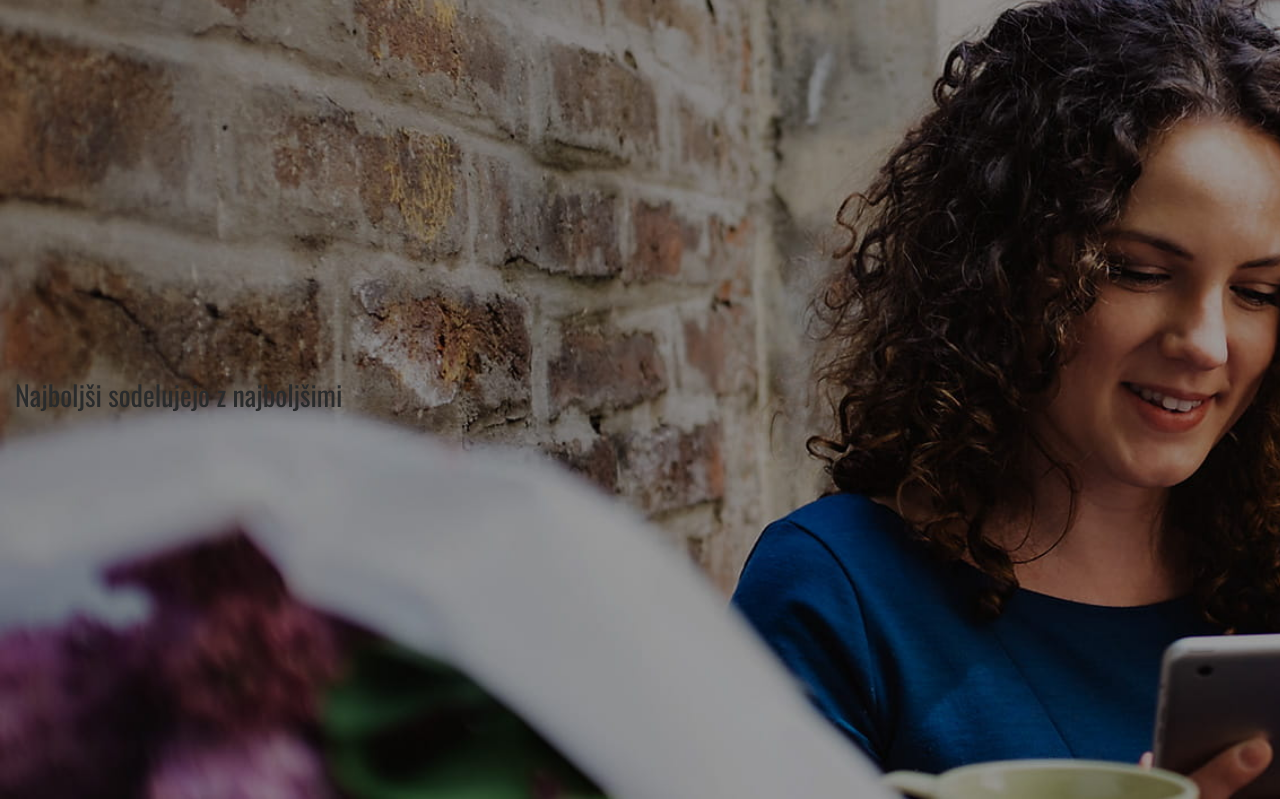
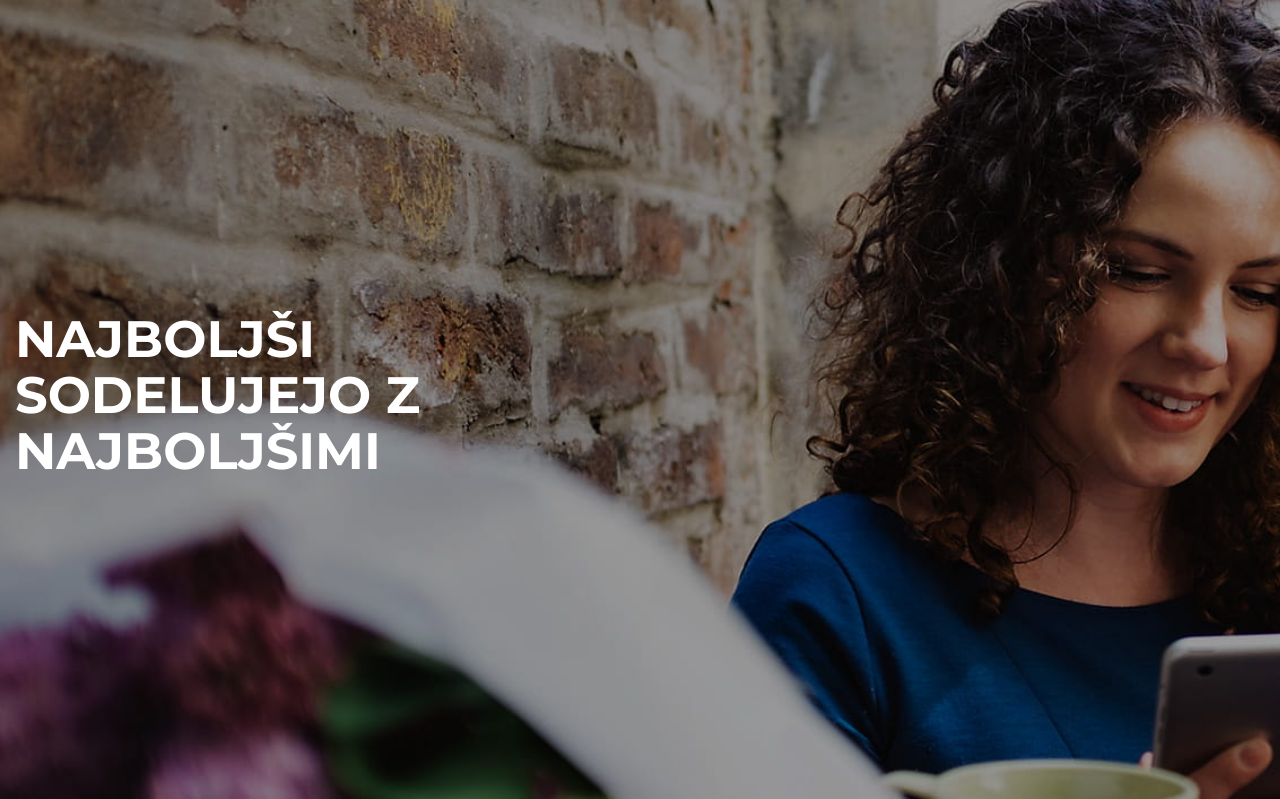
Before and after one commit to intaxigroup/intaxi, a PHP site: page / in a window 1280 px wide. Shown: the part 2401-3200 px from the top of the page. Run offline with PHP 8.4, Linux system fonts and the light colour scheme; some libraries are stand-ins or nearby versions.

Commit message:
edit all css code

```diff
--- a/css/scss/modules/_variables.scss
+++ b/css/scss/modules/_variables.scss
@@ -7,3 +7,14 @@ $height: 100vh;
 $Oswald: 'Oswald', sans-serif;
 $Montserrat: 'Montserrat', sans-serif;
 $fa: 'FontAwesome';
+
+@mixin placeholder {
+  ::-webkit-input-placeholder {@content}
+  :-moz-placeholder           {@content}
+  ::-moz-placeholder          {@content}
+  :-ms-input-placeholder      {@content}
+}
+
+@include placeholder {
+    color: #fff;
+}
--- a/css/scss/style.scss
+++ b/css/scss/style.scss
@@ -229,5 +229,119 @@ a{
 	&.company{
 		background: url("../img/bg/podjetja.jpg") no-repeat;
 		background-size: cover;
+		color: #fff;
+		font-family: $Montserrat;
+		h3{
+			text-align: left;
+			text-transform: uppercase;
+			font-size: 4vw;
+			font-weight: 700;
+			&.vw{
+				text-align: center;
+			}
+		}
+		p{
+			display: block;
+			margin-left: 100px;
+			font-size: 18px;
+		}
+		@include placeholder {
+			color: #fff;
+			font-family: $Montserrat;
+			font-weight: 100;
+		}
+		form{
+			width: 500px;
+			margin: 0 auto;
+			background: rgba(255, 255, 255, 0.15);
+			padding: 35px 15px 15px 50px;
+			text-align: left;
+		}
+		form input{
+			background: transparent;
+			border: none;
+			border-bottom: 1px solid #fff;
+			width: 400px;
+			/* color: #aa53ce; */
+			color: #fff;
+			font-size: 18px;
+			margin: 10px;
+			font-family: $Montserrat;
+			font-weight: 100;
+		}
+
+		form input:focus,
+		form textarea:focus{
+			outline: none;
+		}
+
+		form textarea{
+			background: rgba(255, 255, 255, 0.1);
+			border: none;
+			width: 400px;
+		}
+		form input[type=submit]{
+			background: #df04ff;
+			border: none;
+			font-weight: 700;
+			color: #fff;
+			padding: 15px;
+		}
+		form input[type=submit]:hover{
+			background: #aa04ff;
+		}
 	}
 }
+
+
+/* ALL */
+/* arrows input number */
+input::-webkit-outer-spin-button,
+input::-webkit-inner-spin-button{
+	-webkit-appearance: none;
+}
+input::-moz-outer-spin-button,
+input::-moz-inner-spin-button{
+	-moz-appearance: none;
+}
+input::-o-outer-spin-button,
+input::-o-inner-spin-button {
+   -o-appearance: none;
+}
+
+.gallery{
+	width: 100vw;
+	background: rgba(255,255,255, 1);
+	margin: 0;
+	margin: 0 -15px -20px;
+}
+.gallery-cell {
+	width: 20%;
+ 	height: 100px;
+ 	margin: 0 25px;
+
+	display: flex;
+	align-items: center;
+	justify-content: center;
+	text-align: center;
+  counter-increment: gallery-cell;
+	img{
+		&.img-h{
+			height: 100%;
+		}
+		&.img-w{
+			width: 100%;
+		}
+	}
+}
+
+/* cell number */
+.gallery-cell:before {
+  display: block;
+  text-align: center;
+  content: counter(gallery-cell);
+	content: "";
+  line-height: 80px;
+  font-size: 80px;
+  color: white;
+}
--- a/css/style.css
+++ b/css/style.css
@@ -1,6 +1,18 @@
 @import url("https://fonts.googleapis.com/css?family=Oswald:200,400&subset=cyrillic");
 @import url("https://fonts.googleapis.com/css?family=Montserrat:100,700");
 @import url("https://maxcdn.bootstrapcdn.com/font-awesome/4.7.0/css/font-awesome.min.css");
+::-webkit-input-placeholder {
+  color: #fff; }
+
+:-moz-placeholder {
+  color: #fff; }
+
+::-moz-placeholder {
+  color: #fff; }
+
+:-ms-input-placeholder {
+  color: #fff; }
+
 html, body {
   font-family: "Oswald", sans-serif; }
 
@@ -184,6 +196,111 @@ a {
           width: 150px; }
   .content.company {
     background: url("../img/bg/podjetja.jpg") no-repeat;
-    background-size: cover; }
+    background-size: cover;
+    color: #fff;
+    font-family: "Montserrat", sans-serif; }
+    .content.company h3 {
+      text-align: left;
+      text-transform: uppercase;
+      font-size: 4vw;
+      font-weight: 700; }
+      .content.company h3.vw {
+        text-align: center; }
+    .content.company p {
+      display: block;
+      margin-left: 100px;
+      font-size: 18px; }
+    .content.company ::-webkit-input-placeholder {
+      color: #fff;
+      font-family: "Montserrat", sans-serif;
+      font-weight: 100; }
+    .content.company :-moz-placeholder {
+      color: #fff;
+      font-family: "Montserrat", sans-serif;
+      font-weight: 100; }
+    .content.company ::-moz-placeholder {
+      color: #fff;
+      font-family: "Montserrat", sans-serif;
+      font-weight: 100; }
+    .content.company :-ms-input-placeholder {
+      color: #fff;
+      font-family: "Montserrat", sans-serif;
+      font-weight: 100; }
+    .content.company form {
+      width: 500px;
+      margin: 0 auto;
+      background: rgba(255, 255, 255, 0.15);
+      padding: 35px 15px 15px 50px;
+      text-align: left; }
+    .content.company form input {
+      background: transparent;
+      border: none;
+      border-bottom: 1px solid #fff;
+      width: 400px;
+      /* color: #aa53ce; */
+      color: #fff;
+      font-size: 18px;
+      margin: 10px;
+      font-family: "Montserrat", sans-serif;
+      font-weight: 100; }
+    .content.company form input:focus,
+    .content.company form textarea:focus {
+      outline: none; }
+    .content.company form textarea {
+      background: rgba(255, 255, 255, 0.1);
+      border: none;
+      width: 400px; }
+    .content.company form input[type=submit] {
+      background: #df04ff;
+      border: none;
+      font-weight: 700;
+      color: #fff;
+      padding: 15px; }
+    .content.company form input[type=submit]:hover {
+      background: #aa04ff; }
+
+/* ALL */
+/* arrows input number */
+input::-webkit-outer-spin-button,
+input::-webkit-inner-spin-button {
+  -webkit-appearance: none; }
+
+input::-moz-outer-spin-button,
+input::-moz-inner-spin-button {
+  -moz-appearance: none; }
+
+input::-o-outer-spin-button,
+input::-o-inner-spin-button {
+  -o-appearance: none; }
+
+.gallery {
+  width: 100vw;
+  background: white;
+  margin: 0;
+  margin: 0 -15px -20px; }
+
+.gallery-cell {
+  width: 20%;
+  height: 100px;
+  margin: 0 25px;
+  display: flex;
+  align-items: center;
+  justify-content: center;
+  text-align: center;
+  counter-increment: gallery-cell; }
+  .gallery-cell img.img-h {
+    height: 100%; }
+  .gallery-cell img.img-w {
+    width: 100%; }
+
+/* cell number */
+.gallery-cell:before {
+  display: block;
+  text-align: center;
+  content: counter(gallery-cell);
+  content: "";
+  line-height: 80px;
+  font-size: 80px;
+  color: white; }
 
 /*# sourceMappingURL=style.css.map */
```
Also changed, not shown: 1 other file.
